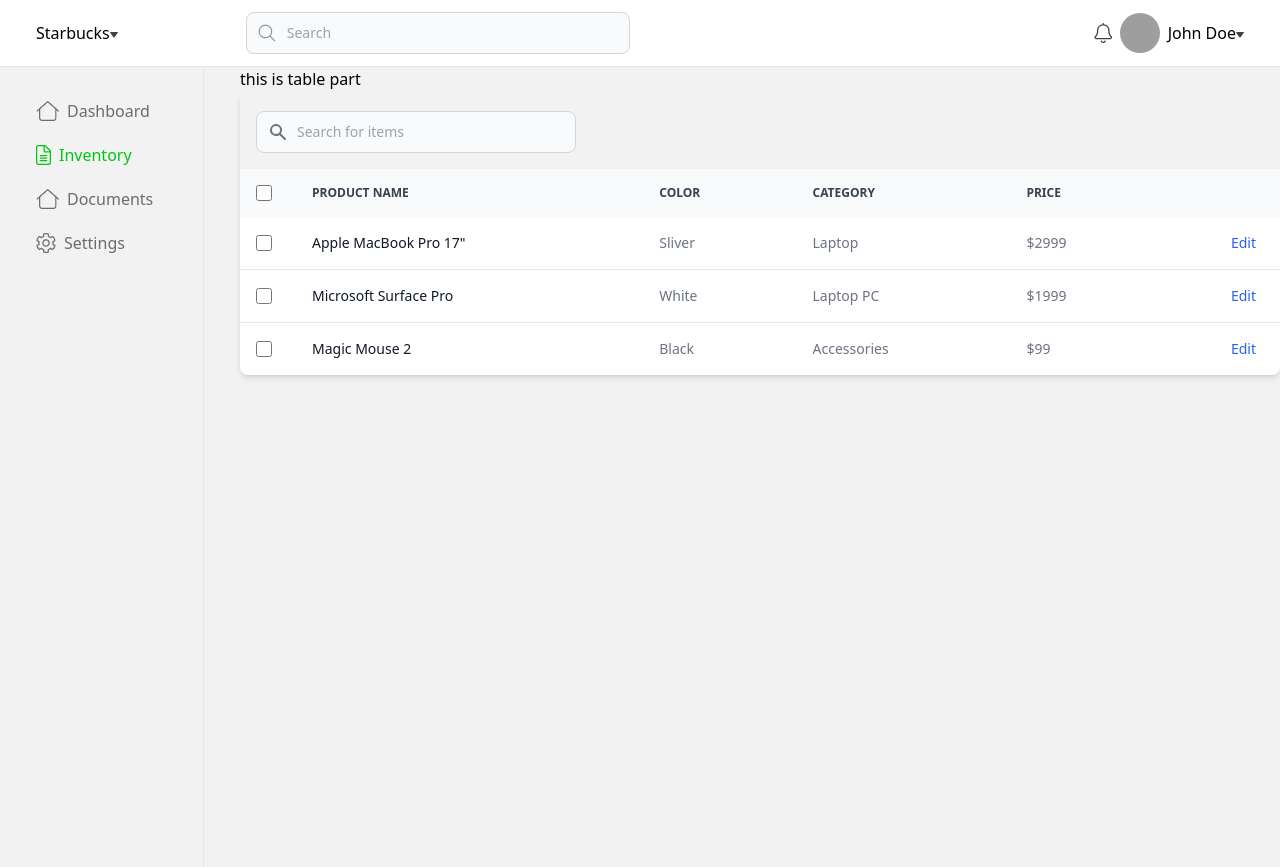
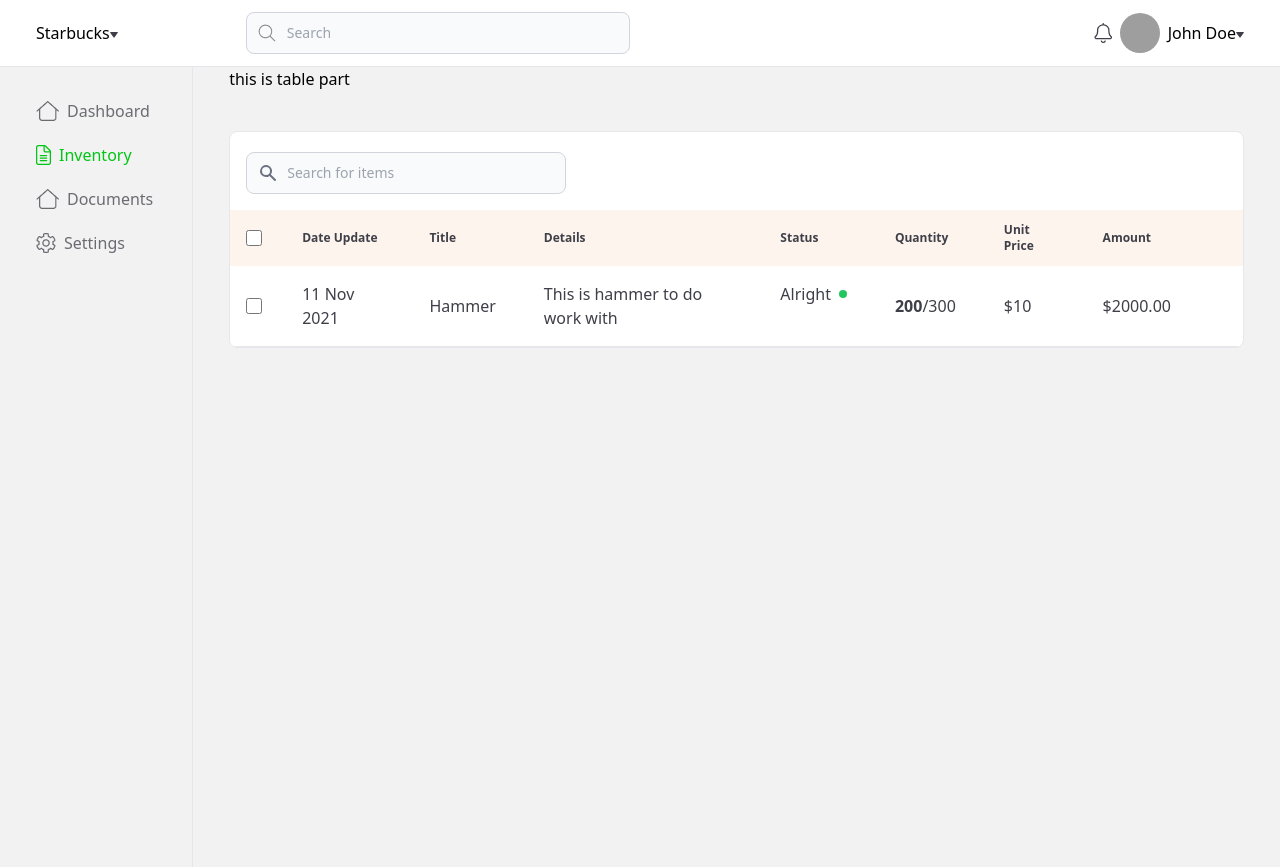
Before and after one commit to asifulhaque087/inventory-page, a React (Create React App) app: page / in a window 1280 px wide. Built offline with nearby package versions, Linux system fonts and the light colour scheme; grey boxes are pictures that could not be loaded.

Commit message:
add table style

```diff
--- a/src/pages/Inventory.jsx
+++ b/src/pages/Inventory.jsx
@@ -91,9 +91,9 @@
           </nav>
         </aside>
 
-        <article className="grow bg-greenn-500">
+        <article className="grow bg-greenn-500 pr-9">
           this is table part
-          <div className="relative overflow-x-auto shadow-md sm:rounded-lg">
+          <div className="relative overflow-x-auto border sm:rounded-lg mt-10 bg-white">
             <div className="p-4">
               <label htmlFor="table-search" className="sr-only">
                 Search
@@ -121,8 +121,8 @@
                 />
               </div>
             </div>
-            <table className="w-full text-sm text-left text-gray-500 dark:text-gray-400">
-              <thead className="text-xs text-gray-700 uppercase bg-gray-50 dark:bg-gray-700 dark:text-gray-400">
+            <table className="w-full text-base text-left text-neutral-9">
+              <thead className="font-thin text-xs text-neutral-9 bg-[#FDF4ED]">
                 <tr>
                   <th scope="col" className="p-4">
                     <div className="flex items-center">
@@ -137,16 +137,28 @@
                     </div>
                   </th>
                   <th scope="col" className="px-6 py-3">
-                    Product name
+                    Date Update
                   </th>
                   <th scope="col" className="px-6 py-3">
-                    Color
+                    Title
                   </th>
                   <th scope="col" className="px-6 py-3">
-                    Category
+                    Details
                   </th>
                   <th scope="col" className="px-6 py-3">
-                    Price
+                    Status
+                  </th>
+
+                  <th scope="col" className="px-6 py-3">
+                    Quantity
+                  </th>
+
+                  <th scope="col" className="px-6 py-3">
+                    Unit Price
+                  </th>
+
+                  <th scope="col" className="px-6 py-3">
+                    Amount
                   </th>
                   <th scope="col" className="px-6 py-3">
                     <span className="sr-only">Edit</span>
@@ -170,25 +182,20 @@
                       </label>
                     </div>
                   </td>
-                  <th
-                    scope="row"
-                    className="px-6 py-4 font-medium text-gray-900 dark:text-white whitespace-nowrap"
-                  >
-                    Apple MacBook Pro 17"
-                  </th>
-                  <td className="px-6 py-4">Sliver</td>
-                  <td className="px-6 py-4">Laptop</td>
-                  <td className="px-6 py-4">$2999</td>
-                  <td className="px-6 py-4 text-right">
-                    <a
-                      href="#"
-                      className="font-medium text-blue-600 dark:text-blue-500 hover:underline"
-                    >
-                      Edit
-                    </a>
+                  <td className="px-6 py-4">11 Nov 2021</td>
+                  <td className="px-6 py-4">Hammer</td>
+                  <td className="px-6 py-4">This is hammer to do work with</td>
+                  <td className="px-6 py-4 flex items-center gap-2">
+                    Alright
+                    <div className="h-2 w-2 rounded-full bg-green-500" />
                   </td>
+                  <td className="px-6 py-4">
+                    <span className="font-bold">200</span>/300
+                  </td>
+                  <td className="px-6 py-4">$10</td>
+                  <td className="px-6 py-4">$2000.00</td>
                 </tr>
-                <tr className="bg-white border-b dark:bg-gray-800 dark:border-gray-700 hover:bg-gray-50 dark:hover:bg-gray-600">
+                {/* <tr className="bg-white border-b dark:bg-gray-800 dark:border-gray-700 hover:bg-gray-50 dark:hover:bg-gray-600">
                   <td className="w-4 p-4">
                     <div className="flex items-center">
                       <input
@@ -255,7 +262,7 @@
                       Edit
                     </a>
                   </td>
-                </tr>
+                </tr> */}
               </tbody>
             </table>
           </div>
```
